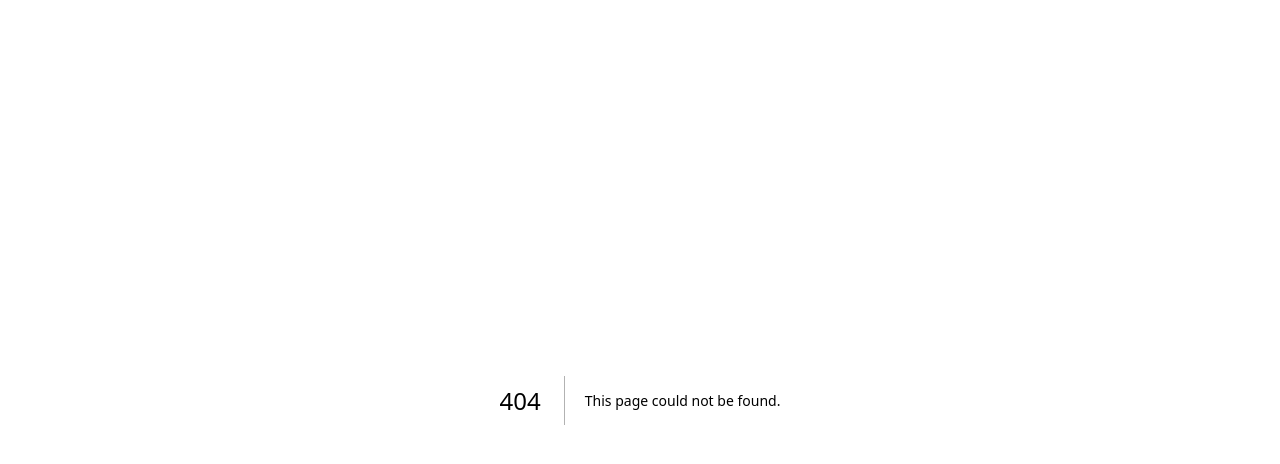
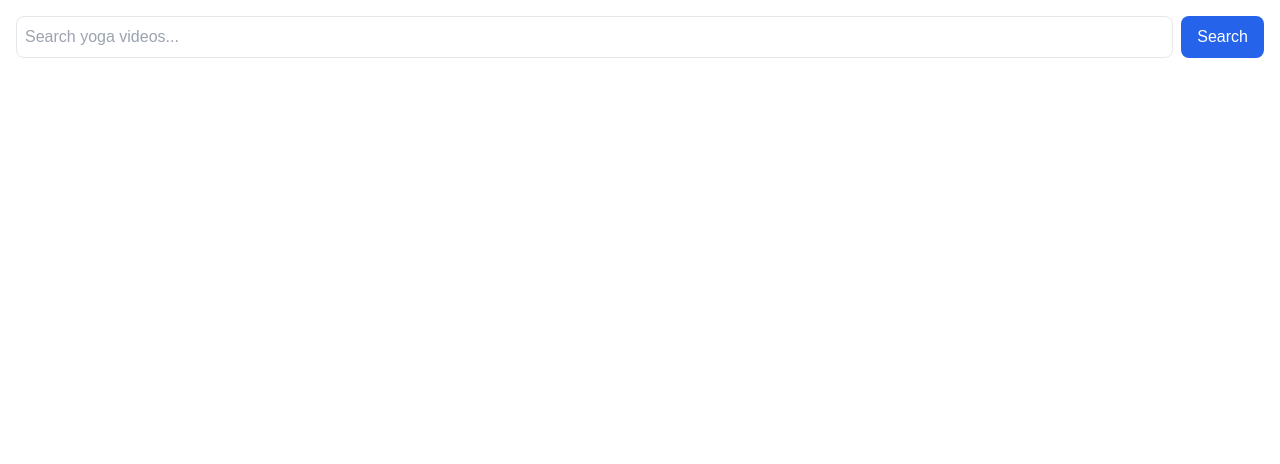
Before and after one commit to sureshnaloor/yoga, a Next.js app: page /youtube in a window 1280 px wide. Before the commit this address had no page. Shown: the top 464 px of the page. Built offline with nearby package versions, Linux system fonts and the light colour scheme.

Commit message:
youtube search completed

```diff
--- /dev/null
+++ b/app/api/youtube/route.js
@@ -0,0 +1,23 @@
+import { NextResponse } from 'next/server';
+
+const YOUTUBE_API_KEY = process.env.YOUTUBE_API_KEY;
+
+export async function GET(request) {
+  const { searchParams } = new URL(request.url);
+  const query = searchParams.get('q');
+
+  if (!query) {
+    return NextResponse.json({ error: 'Query parameter is required' }, { status: 400 });
+  }
+
+  try {
+    const response = await fetch(
+      `https://www.googleapis.com/youtube/v3/search?part=snippet&maxResults=10&q=${query}+yoga&type=video&key=${YOUTUBE_API_KEY}`
+    );
+
+    const data = await response.json();
+    return NextResponse.json(data);
+  } catch (error) {
+    return NextResponse.json({ error: 'Failed to fetch videos' }, { status: 500 });
+  }
+}
--- /dev/null
+++ b/app/components/Videosicon.js
@@ -0,0 +1,5 @@
+import { VideoCameraIcon } from '@heroicons/react/24/solid'; // Replace with the actual icon you choose
+
+export default function VideosIcon() {
+  return <VideoCameraIcon className="w-6 h-6 text-white dark:text-zinc-800" />;
+}
--- /dev/null
+++ b/app/components/YoutubeSearch.js
@@ -0,0 +1,69 @@
+'use client';
+
+import { useState } from 'react';
+
+export default function YouTubeSearch() {
+  const [query, setQuery] = useState('');
+  const [videos, setVideos] = useState([]);
+  const [loading, setLoading] = useState(false);
+
+  const searchVideos = async (e) => {
+    e.preventDefault();
+    setLoading(true);
+
+    try {
+      const response = await fetch(`/api/youtube?q=${encodeURIComponent(query)}`);
+      const data = await response.json();
+      setVideos(data.items || []);
+    } catch (error) {
+      console.error('Error searching videos:', error);
+    } finally {
+      setLoading(false);
+    }
+  };
+
+  return (
+    <div className="p-4">
+      <form onSubmit={searchVideos} className="mb-6">
+        <div className="flex gap-2">
+          <input
+            type="text"
+            value={query}
+            onChange={(e) => setQuery(e.target.value)}
+            placeholder="Search yoga videos..."
+            className="flex-1 p-2 border rounded-lg"
+          />
+          <button
+            type="submit"
+            className="px-4 py-2 bg-blue-600 text-white rounded-lg hover:bg-blue-700"
+            disabled={loading}
+          >
+            {loading ? 'Searching...' : 'Search'}
+          </button>
+        </div>
+      </form>
+
+      <div className="grid grid-cols-1 md:grid-cols-2 lg:grid-cols-3 gap-4">
+        {videos.map((video) => (
+          <div key={video.id.videoId} className="border rounded-lg overflow-hidden">
+            <a
+              href={`https://www.youtube.com/watch?v=${video.id.videoId}`}
+              target="_blank"
+              rel="noopener noreferrer"
+            >
+              <img
+                src={video.snippet.thumbnails.medium.url}
+                alt={video.snippet.title}
+                className="w-full"
+              />
+              <div className="p-4">
+                <h3 className="font-semibold mb-2">{video.snippet.title}</h3>
+                <p className="text-sm text-gray-600">{video.snippet.channelTitle}</p>
+              </div>
+            </a>
+          </div>
+        ))}
+      </div>
+    </div>
+  );
+}
--- /dev/null
+++ b/app/components/instructionsicon.js
@@ -0,0 +1,5 @@
+import { BookOpenIcon } from '@heroicons/react/24/solid'; // Replace with the actual icon you choose
+
+export default function InsIconComp() {
+  return <BookOpenIcon className="w-6 h-6 text-white dark:text-zinc-800" />;
+}
--- a/app/page.js
+++ b/app/page.js
@@ -3,6 +3,10 @@
 import ThemeSwitcher from "./components/ThemeSwitcher";
 import Link from "next/link";
 import YogaIconComp from "./components/Yogaiconcomp";
+import InstructionsIcon from "./components/instructionsicon";
+import VideosIcon from "./components/Videosicon";
+
+
 export default function LandingPage() {
   return (
     <div className="md:flex min-h-screen bg-background-light dark:bg-background-dark text-text-light dark:text-text-dark">
@@ -27,27 +31,29 @@ export default function LandingPage() {
               </span>
             </div>
           </Link>
-          <ThemeSwitcher />
+
           <div className="flex items-center">
-            {/* <object
-              data="/documents/yoga.pdf"
-              type="application/pdf"
-              className="w-full h-1/2"
-            >
-              <p>
-                Your browser does not support PDFs. Please download the PDF to
-                view it: <a href="/documents/yoga.pdf">Download PDF</a>
-              </p>
-            </object> */}
 
             <Link
               href="/documents/yoga.pdf"
               target="_blank"
-              className="text-zinc-100 hover:underline dark:text-zinc-900"
+              className="text-zinc-100 hover:text-zinc-500 dark:text-zinc-900 dark:hover:text-zinc-100"
             >
+              <InstructionsIcon />
               Yoga Instructions
             </Link>
           </div>
+          <div>
+            <Link
+              href="/youtube"
+              target="_blank"
+              className="text-zinc-100 hover:text-zinc-500 dark:text-zinc-900 dark:hover:text-zinc-100"
+            >
+              <VideosIcon />
+              Yoga Videos
+            </Link>
+          </div>
+          <ThemeSwitcher />
         </header>
 
         {/* Hero Section */}
--- /dev/null
+++ b/app/youtube/page.js
@@ -0,0 +1,12 @@
+import React from 'react'
+import YouTubeSearch from '@/app/components/YoutubeSearch'
+
+function Youtubesearchpage() {
+  return (
+    <div>
+        <YouTubeSearch />
+    </div>
+  )
+}
+
+export default Youtubesearchpage
```
Also changed, not shown: app/api/youtube-search/route.js (added).
